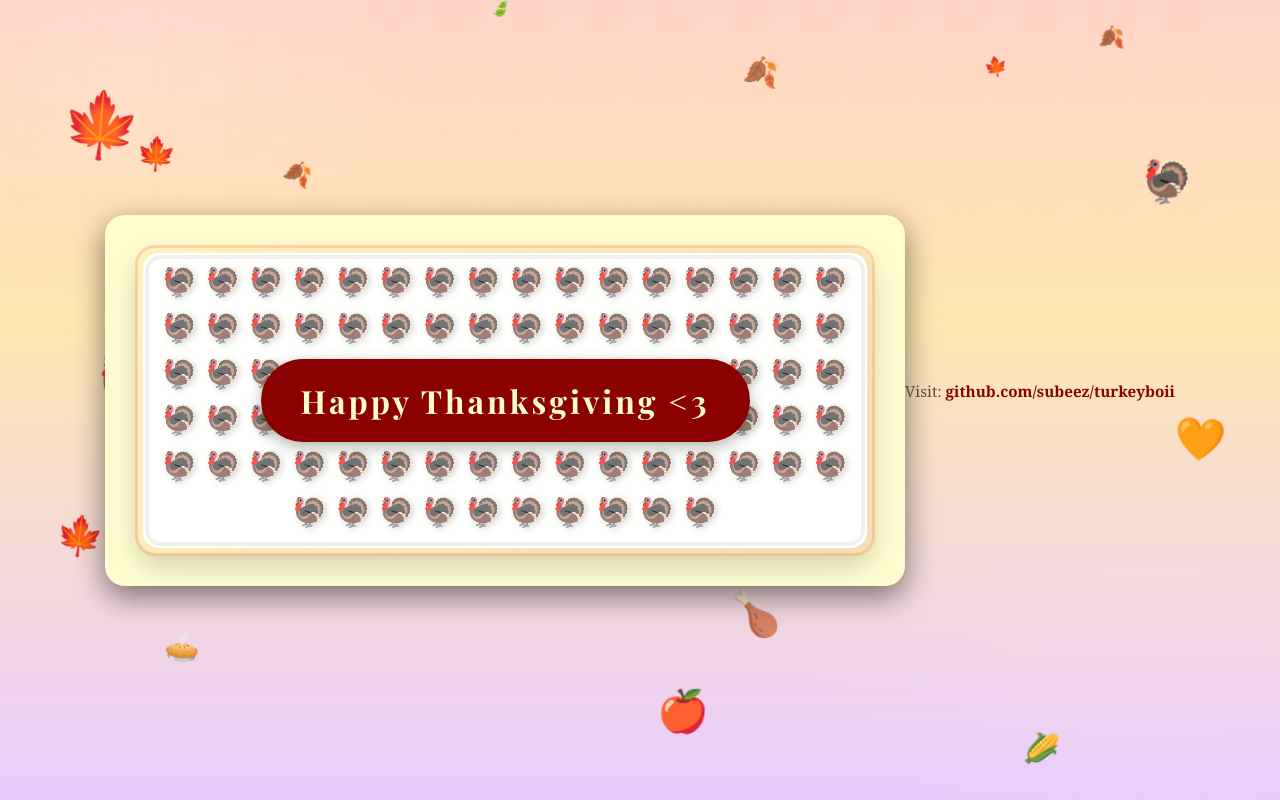
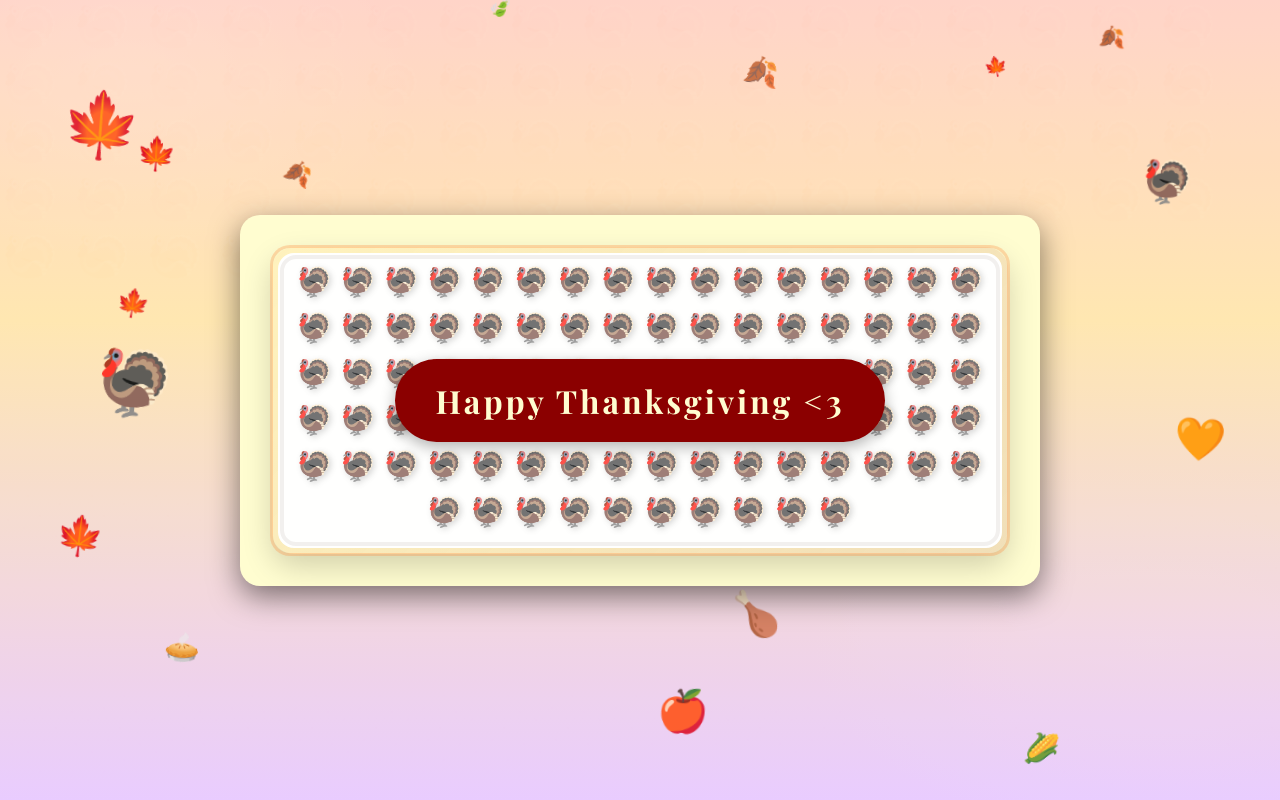
Before and after one commit to subeez/turkeyboii, a plain HTML site: page index.html in a window 1280 px wide. Drawn offline with nearby package versions, Linux system fonts and the light colour scheme.

Commit message:
Deploy: update site after edits

```diff
--- a/index.html
+++ b/index.html
@@ -35,7 +35,6 @@
             </section>
         </div>
     </div>
-    <div class="repo-link">Visit: <a href="https://github.com/subeez/turkeyboii" target="_blank" rel="noopener">github.com/subeez/turkeyboii</a></div>
 
     <script src="script.js"></script>
 </body>
```
